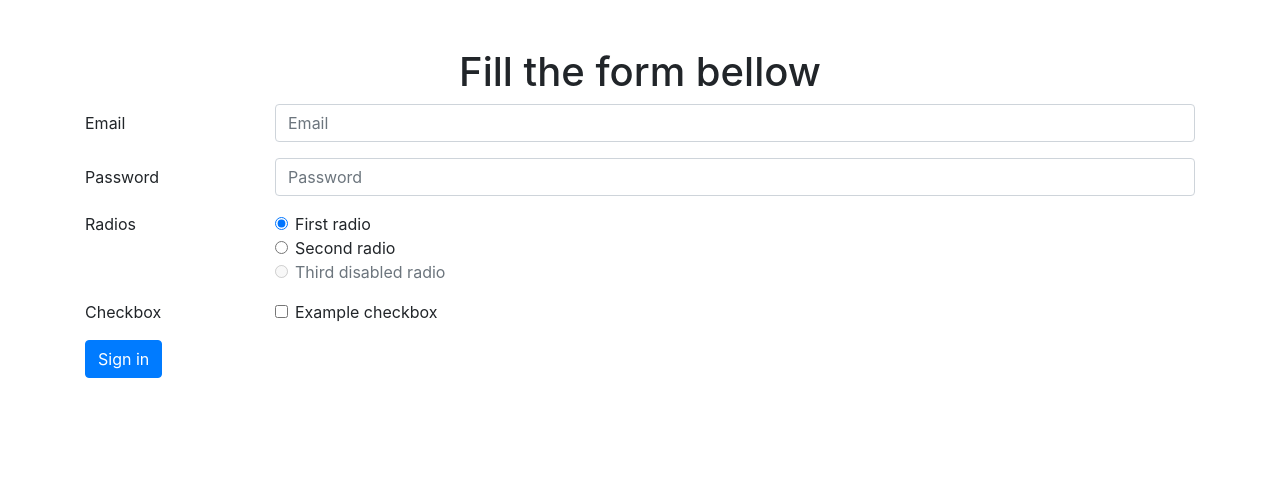
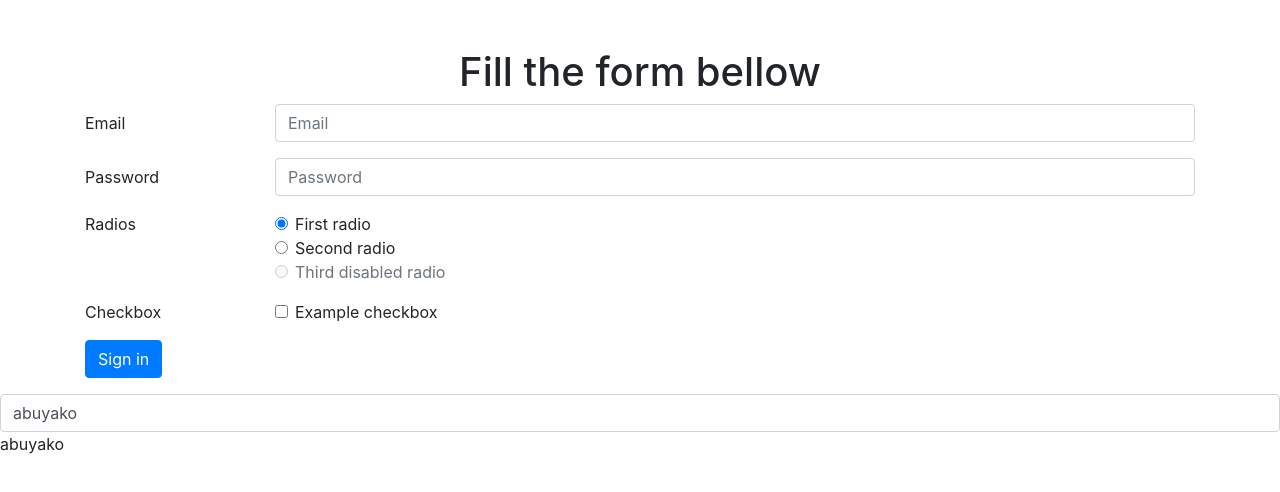
Before and after one commit to abuyako/AngularJs-App, an Angular app: page / in a window 1280 px wide. Shown: the top 492 px of the page. Built offline with nearby package versions, Linux system fonts and the light colour scheme.

Commit message:
starting working with directives ngModel

```diff
--- a/src/app/app.component.html
+++ b/src/app/app.component.html
@@ -1,3 +1,12 @@
+<!DOCTYPE html>
+<html lang="en">
+<head>
+  <meta charset="UTF-8">
+  <meta name="viewport" content="width=device-width, initial-scale=1.0">
+  <meta http-equiv="X-UA-Compatible" content="ie=edge">
+  <title>Document</title>
+</head>
+<body>
     <div class="container mt-5">
         <h1 class="text-center">Fill the form bellow</h1>
           <form>
@@ -56,3 +65,10 @@
               </div>
             </form>
       </div>
+
+      <div>
+        <input type="text" class="form-control" [(ngModel)]="name">
+        <p> {{ name }}</p>
+      </div>
+</body>
+</html>
--- a/src/app/app.component.ts
+++ b/src/app/app.component.ts
@@ -6,5 +6,5 @@ import { Component } from '@angular/core';
   styleUrls: ['./app.component.css']
 })
 export class AppComponent {
-  title = 'first-app';
+  name = 'abuyako';
 }
--- a/src/app/app.module.ts
+++ b/src/app/app.module.ts
@@ -1,8 +1,10 @@
 import { BrowserModule } from '@angular/platform-browser';
 import { NgModule } from '@angular/core';
+import { FormsModule } from '@angular/forms';
 
 import { AppRoutingModule } from './app-routing.module';
 import { AppComponent } from './app.component';
+import { from } from 'rxjs';
 
 @NgModule({
   declarations: [
@@ -10,7 +12,8 @@ import { AppComponent } from './app.component';
   ],
   imports: [
     BrowserModule,
-    AppRoutingModule
+    AppRoutingModule,
+    FormsModule
   ],
   providers: [],
   bootstrap: [AppComponent]
```
Lines whose indentation alone changed are shown as unchanged.
